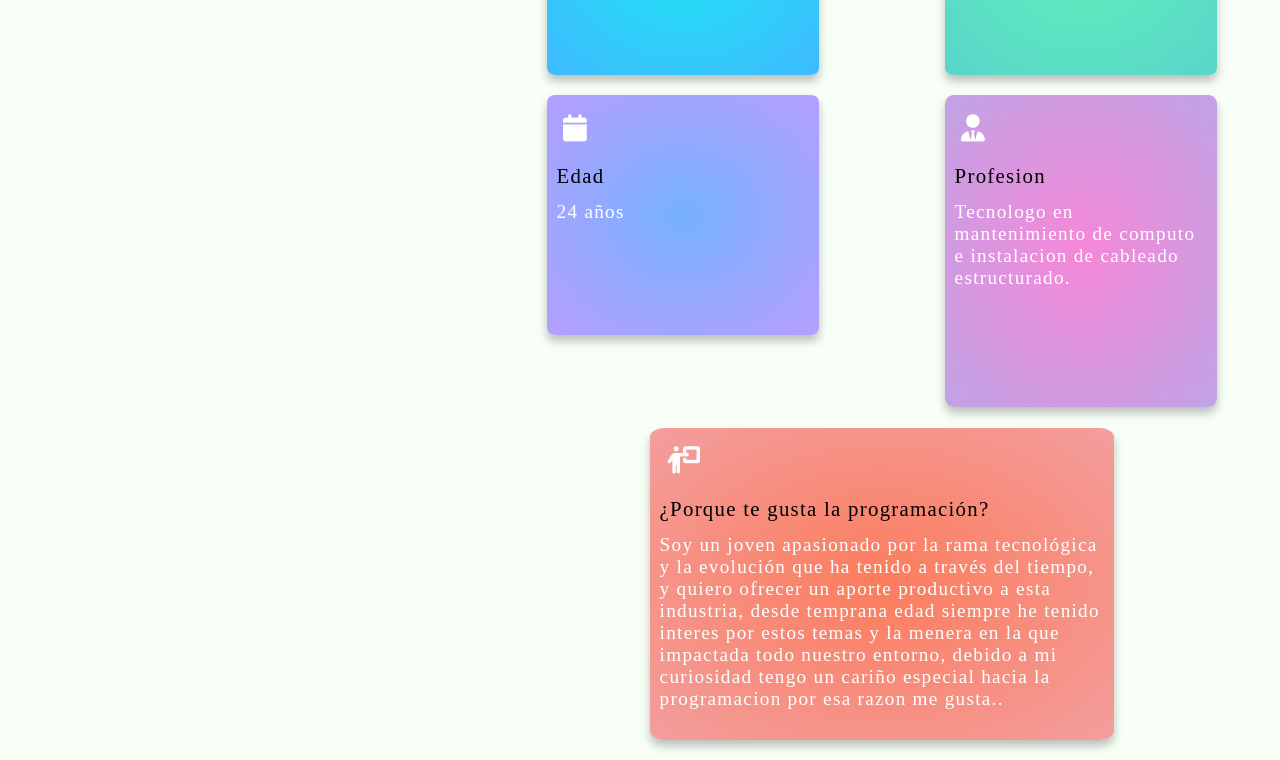
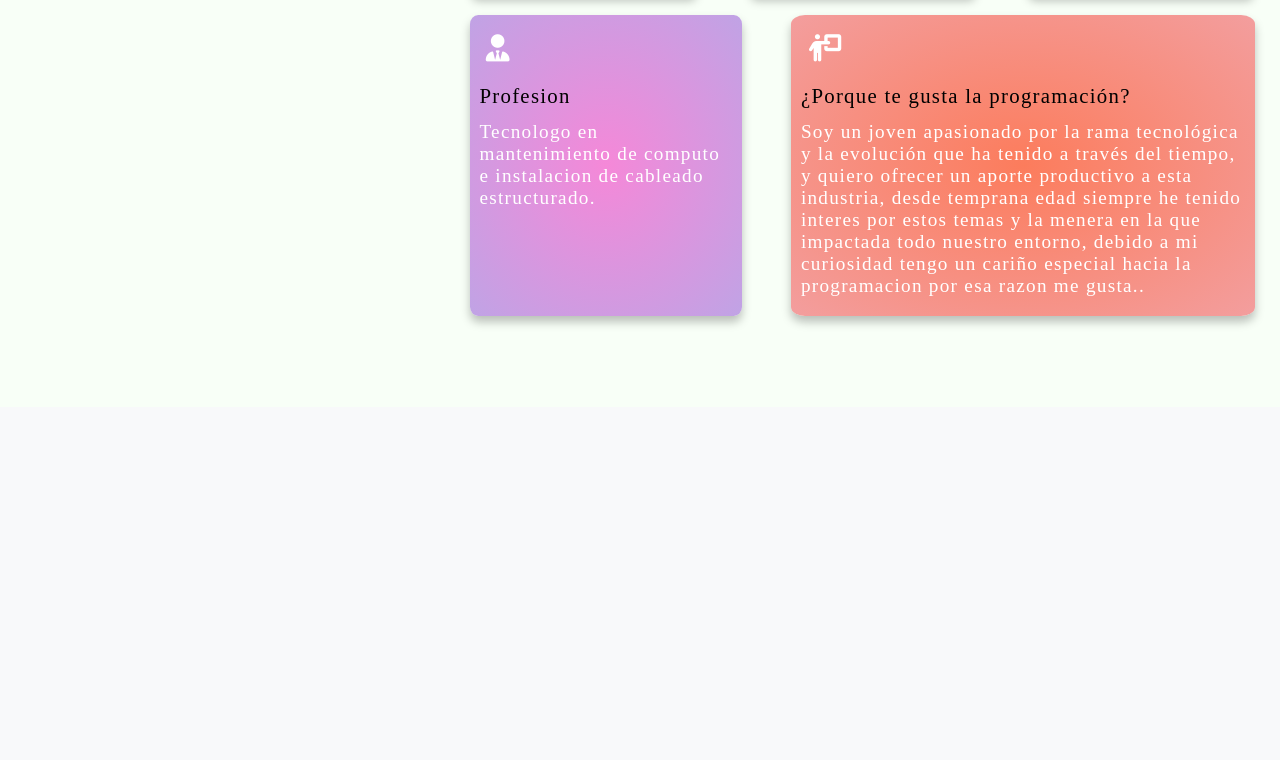
Before and after one commit to SebasToro9708/Tarea_gib_gibhub, a plain HTML site: page index.html in a window 1280 px wide. Shown: the part 558-1318 px from the top of the page. After the commit the page ends 965 px from the top, so only its background shows below. Drawn offline with Linux system fonts and the light colour scheme.

Commit message:
Se agregaron ajustes de diseño finales en la seccion

```diff
--- a/css/styles.css
+++ b/css/styles.css
@@ -27,8 +27,8 @@ body{
   background-color: #f8fff7;
 }
 .members__titulo{
-  font-size: 1.8rem;
-  padding: 0.6rem 5rem 5rem 5rem;
+  font-size: 2.2rem;
+  padding: 0.6rem 4rem 4rem 5rem;
 }
 
 .members__titulo h1{
@@ -36,8 +36,8 @@ body{
 }
 
 .members__cards__list article{
-  width: 17rem;
-  height: 15rem;
+  width: 14rem;
+  height: 10rem;
   font-weight: lighter;
   border-radius: 3%;
   margin: 0.6rem 0rem 0.7rem 0rem;
@@ -70,13 +70,15 @@ body{
 
 .members__cards__list{
   display: flex;
+  margin-right: 1rem;
   flex-wrap: wrap;
   justify-content: space-around;
-  margin: 0rem 0rem 1.5rem 5.5rem;
+  margin: 0rem 0rem 1.5rem 1rem;
 }
+
 .members__cards__list h3{
   font-size: 1.3rem;
-  font-weight: lighter;
+  font-weight: 400;
 }
 /*colores-de-card*/
 .members__cards__list .card-1{
@@ -89,13 +91,14 @@ body{
   background: radial-gradient(#76b2fe, #b69efe);
 }
 .members__cards__list .card-4{
-  height: 19.5rem;
+  width: 17rem;
+  height: 18.8rem;
   background: radial-gradient(#f588d8, #c0a3e5);
 }
 
 .members__cards__list .card-5{
   width: 29rem;
-  height: 19.5rem;
+  height: 18.8rem;
   font-weight: lighter;
   border-radius: 3%;
   margin: 0.6rem 0rem 0.7rem 0rem;
```
